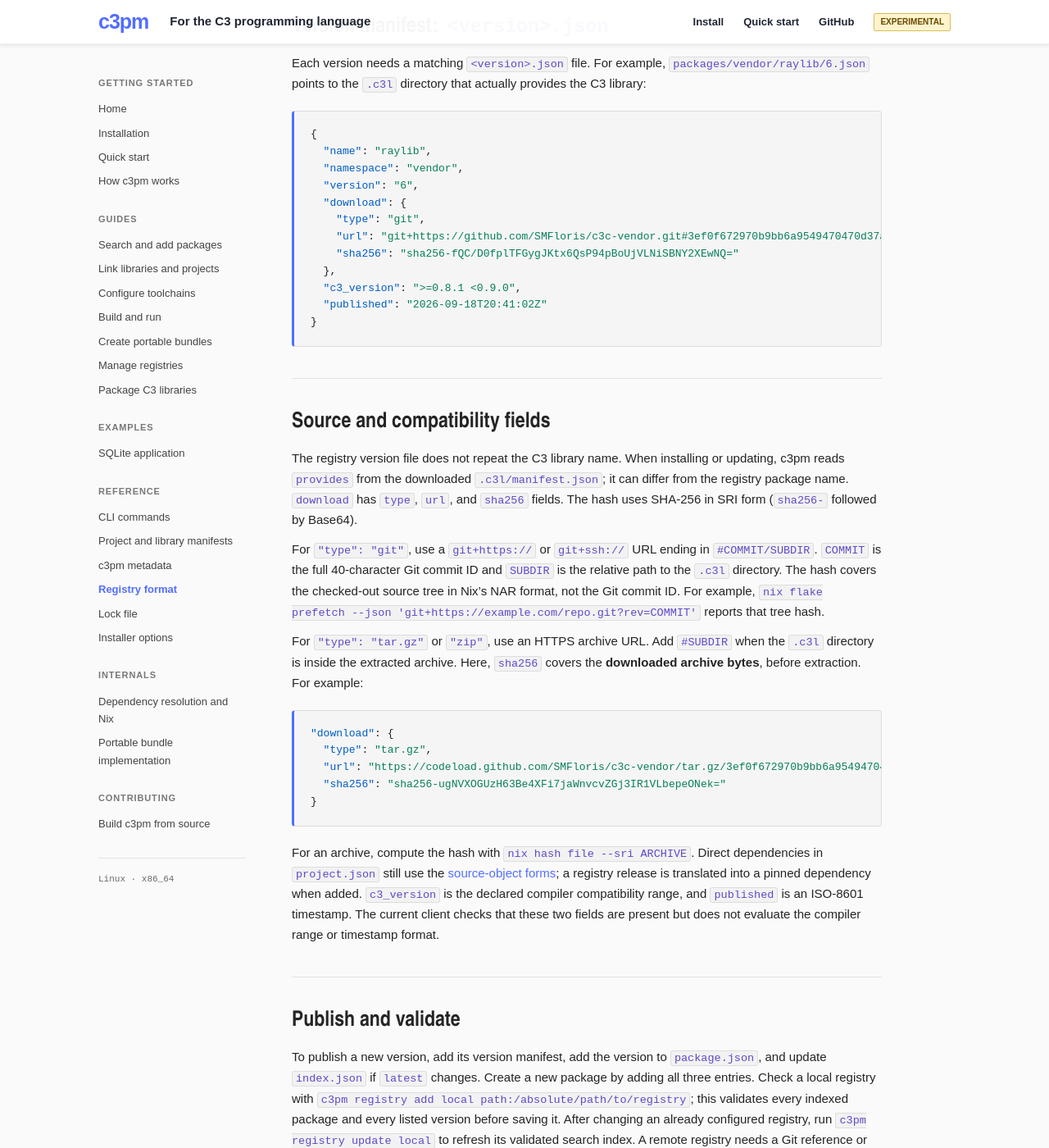
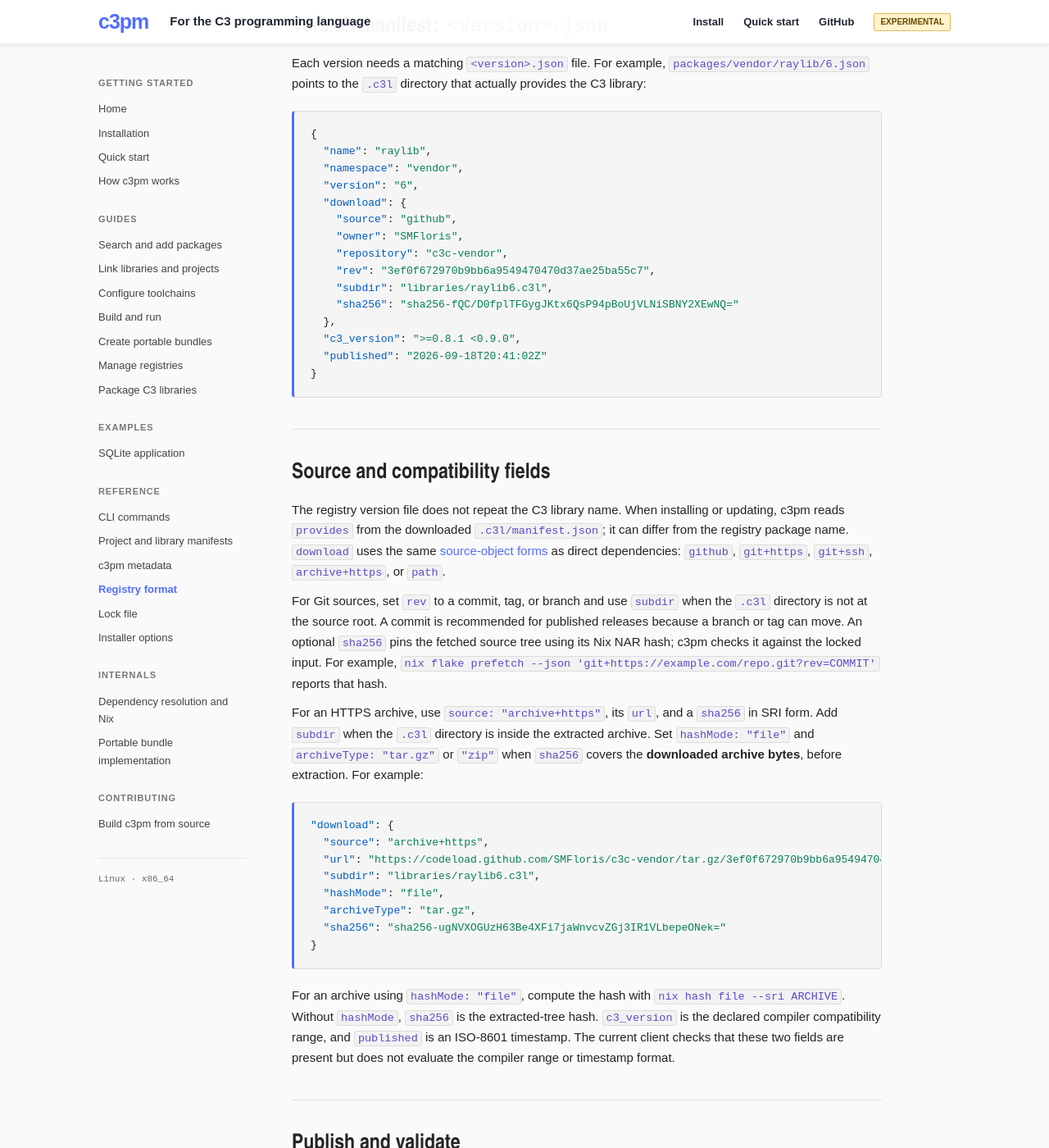
Before and after one commit to SMFloris/c3pm, a Jekyll site: the page built from docs/reference/registry.md, in a window 1280 px wide and 1400 px high, scrolled down 2072 px. Shown: the whole window at 82% size. Built offline with Jekyll 4.4.1, drawn with Linux system fonts in a browser that asks for light colours.

Commit message:
revert download from registry

````diff
--- a/docs/reference/registry.md
+++ b/docs/reference/registry.md
@@ -78,8 +78,11 @@ Each version needs a matching `<version>.json` file. For example, `packages/vend
   "namespace": "vendor",
   "version": "6",
   "download": {
-    "type": "git",
-    "url": "git+https://github.com/SMFloris/c3c-vendor.git#3ef0f672970b9bb6a9549470470d37ae25ba55c7/libraries/raylib6.c3l",
+    "source": "github",
+    "owner": "SMFloris",
+    "repository": "c3c-vendor",
+    "rev": "3ef0f672970b9bb6a9549470470d37ae25ba55c7",
+    "subdir": "libraries/raylib6.c3l",
     "sha256": "sha256-fQC/D0fplTFGygJKtx6QsP94pBoUjVLNiSBNY2XEwNQ="
   },
   "c3_version": ">=0.8.1 <0.9.0",
@@ -89,21 +92,24 @@ Each version needs a matching `<version>.json` file. For example, `packages/vend
 
 ## Source and compatibility fields
 
-The registry version file does not repeat the C3 library name. When installing or updating, c3pm reads `provides` from the downloaded `.c3l/manifest.json`; it can differ from the registry package name. `download` has `type`, `url`, and `sha256` fields. The hash uses SHA-256 in SRI form (`sha256-` followed by Base64).
+The registry version file does not repeat the C3 library name. When installing or updating, c3pm reads `provides` from the downloaded `.c3l/manifest.json`; it can differ from the registry package name. `download` uses the same [source-object forms]({{ '/docs/reference/metadata/#c3-dependency-sources' | relative_url }}) as direct dependencies: `github`, `git+https`, `git+ssh`, `archive+https`, or `path`.
 
-For `"type": "git"`, use a `git+https://` or `git+ssh://` URL ending in `#COMMIT/SUBDIR`. `COMMIT` is the full 40-character Git commit ID and `SUBDIR` is the relative path to the `.c3l` directory. The hash covers the checked-out source tree in Nix's NAR format, not the Git commit ID. For example, `nix flake prefetch --json 'git+https://example.com/repo.git?rev=COMMIT'` reports that tree hash.
+For Git sources, set `rev` to a commit, tag, or branch and use `subdir` when the `.c3l` directory is not at the source root. A commit is recommended for published releases because a branch or tag can move. An optional `sha256` pins the fetched source tree using its Nix NAR hash; c3pm checks it against the locked input. For example, `nix flake prefetch --json 'git+https://example.com/repo.git?rev=COMMIT'` reports that hash.
 
-For `"type": "tar.gz"` or `"zip"`, use an HTTPS archive URL. Add `#SUBDIR` when the `.c3l` directory is inside the extracted archive. Here, `sha256` covers the **downloaded archive bytes**, before extraction. For example:
+For an HTTPS archive, use `source: "archive+https"`, its `url`, and a `sha256` in SRI form. Add `subdir` when the `.c3l` directory is inside the extracted archive. Set `hashMode: "file"` and `archiveType: "tar.gz"` or `"zip"` when `sha256` covers the **downloaded archive bytes**, before extraction. For example:
 
 ```json
 "download": {
-  "type": "tar.gz",
-  "url": "https://codeload.github.com/SMFloris/c3c-vendor/tar.gz/3ef0f672970b9bb6a9549470470d37ae25ba55c7#libraries/raylib6.c3l",
+  "source": "archive+https",
+  "url": "https://codeload.github.com/SMFloris/c3c-vendor/tar.gz/3ef0f672970b9bb6a9549470470d37ae25ba55c7",
+  "subdir": "libraries/raylib6.c3l",
+  "hashMode": "file",
+  "archiveType": "tar.gz",
   "sha256": "sha256-ugNVXOGUzH63Be4XFi7jaWnvcvZGj3IR1VLbepeONek="
 }
 ```
 
-For an archive, compute the hash with `nix hash file --sri ARCHIVE`. Direct dependencies in `project.json` still use the [source-object forms]({{ '/docs/reference/metadata/#c3-dependency-sources' | relative_url }}); a registry release is translated into a pinned dependency when added. `c3_version` is the declared compiler compatibility range, and `published` is an ISO-8601 timestamp. The current client checks that these two fields are present but does not evaluate the compiler range or timestamp format.
+For an archive using `hashMode: "file"`, compute the hash with `nix hash file --sri ARCHIVE`. Without `hashMode`, `sha256` is the extracted-tree hash. `c3_version` is the declared compiler compatibility range, and `published` is an ISO-8601 timestamp. The current client checks that these two fields are present but does not evaluate the compiler range or timestamp format.
 
 ## Publish and validate
 
````
Also changed, not shown: docs/guides/packaging.md (+1 -1 lines), 2 other files.
